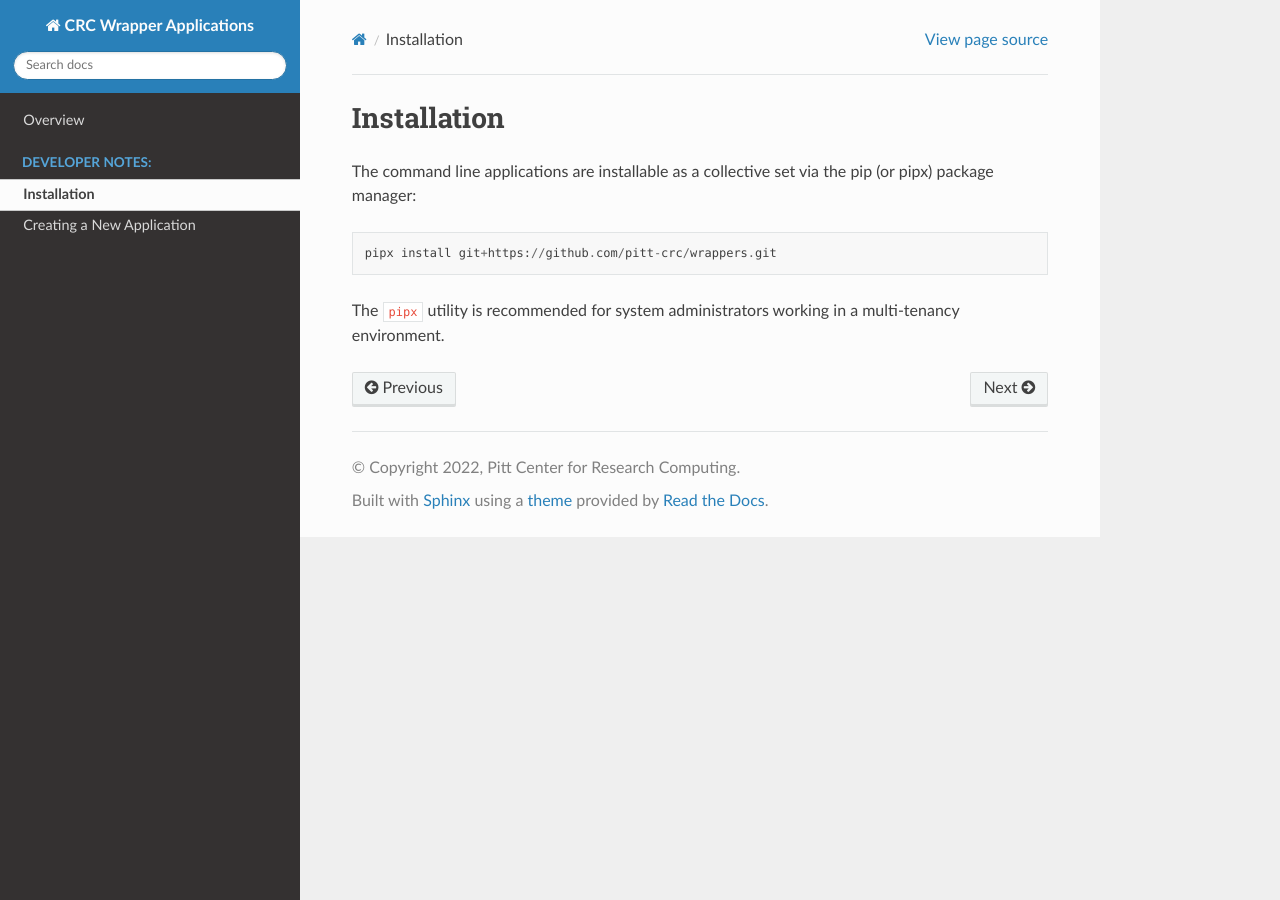
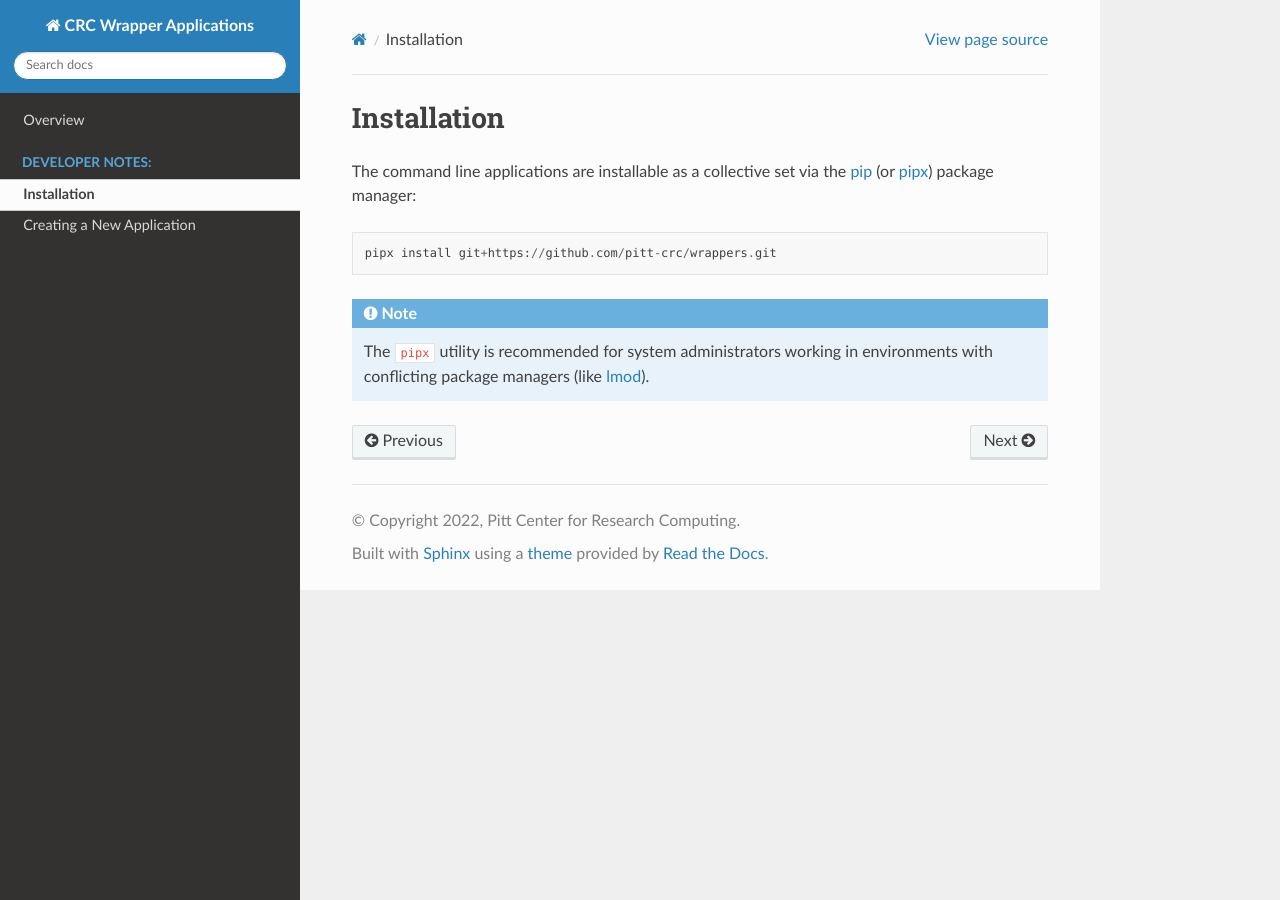
Before and after one commit to pitt-crc/wrappers, a Sphinx documentation site: the page built from docs/source/developer_notes/install.rst, in a window 1280 px wide. Built offline with Sphinx 7.4.7 and the Read the Docs theme 2.0.0, drawn with Linux system fonts in a browser that asks for light colours.

```diff
--- a/docs/source/developer_notes/install.rst
+++ b/docs/source/developer_notes/install.rst
@@ -4,11 +4,14 @@ Installation
 ------------
 
 The command line applications are installable as a collective set via the
-pip (or pipx) package manager:
+`pip <https://pip.pypa.io/en/stable/>`_ (or `pipx <https://pypa.github.io/pipx/>`_)
+package manager:
 
 .. code-block::
 
    pipx install git+https://github.com/pitt-crc/wrappers.git
 
-The ``pipx`` utility is recommended for system administrators working in a
-multi-tenancy environment.
+.. note::
+   The ``pipx`` utility is recommended for system administrators working in
+   environments with conflicting package managers
+   (like `lmod <https://lmod.readthedocs.io/en/latest/>`_).
```
